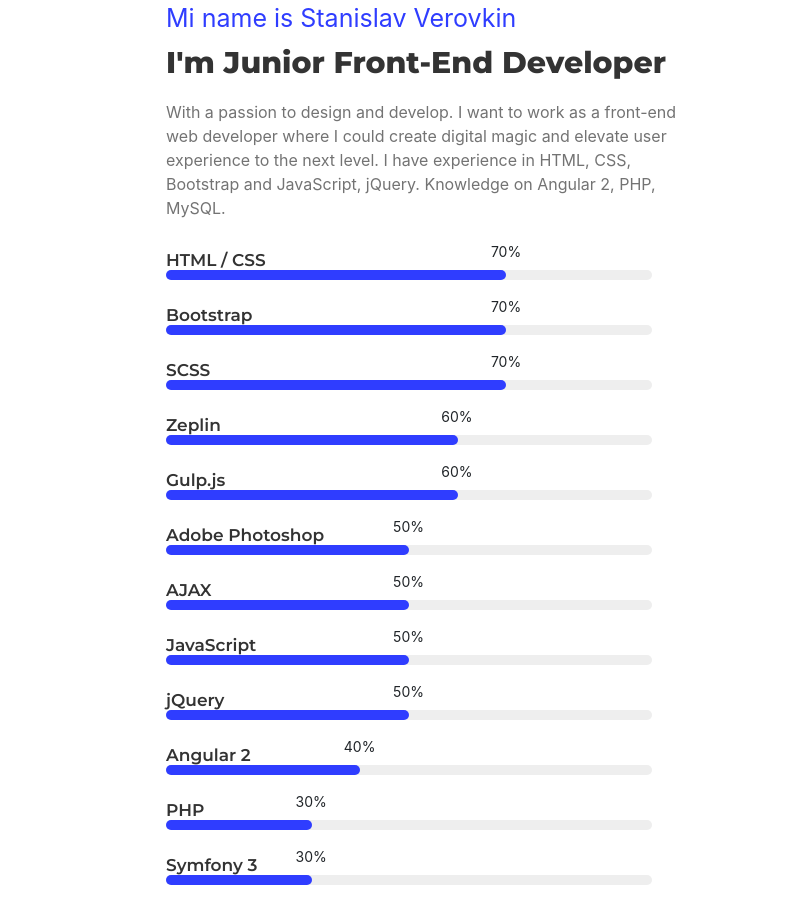
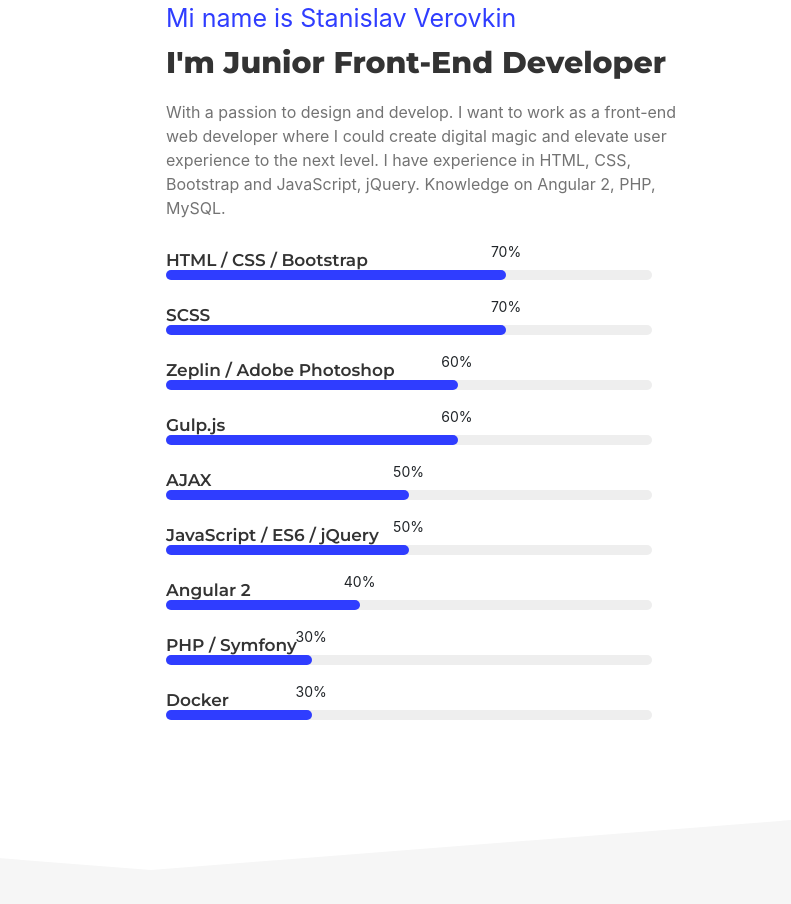
Before and after one commit to StanislavVerovkin/resume, a website: page index.html in a window 1280 px wide. Shown: the part 919-1823 px from the top of the page, 489-1280 px from the left. Drawn offline with nearby package versions, Linux system fonts and the light colour scheme; files that its build step writes are made by us from their sources.

Commit message:
changes skills

```diff
--- a/index.html
+++ b/index.html
@@ -80,13 +80,7 @@
                         Angular 2, PHP, MySQL.
                     </p>
                     <div class="skills-bar mb-25px">
-                        <h6 class="fw-600">HTML / CSS</h6>
-                        <div class="skills-progress bg-eee radius-50px">
-                            <span class="bg-blue radius-50px" data-value='70%'></span>
-                        </div>
-                    </div>
-                    <div class="skills-bar mb-25px">
-                        <h6 class="fw-600">Bootstrap</h6>
+                        <h6 class="fw-600">HTML / CSS / Bootstrap</h6>
                         <div class="skills-progress bg-eee radius-50px">
                             <span class="bg-blue radius-50px" data-value='70%'></span>
                         </div>
@@ -98,7 +92,7 @@
                         </div>
                     </div>
                     <div class="skills-bar mb-25px">
-                        <h6 class="fw-600">Zeplin</h6>
+                        <h6 class="fw-600">Zeplin / Adobe Photoshop</h6>
                         <div class="skills-progress bg-eee radius-50px">
                             <span class="bg-blue radius-50px" data-value='60%'></span>
                         </div>
@@ -110,25 +104,13 @@
                         </div>
                     </div>
                     <div class="skills-bar mb-25px">
-                        <h6 class="fw-600">Adobe Photoshop</h6>
-                        <div class="skills-progress bg-eee radius-50px">
-                            <span class="bg-blue radius-50px" data-value='50%'></span>
-                        </div>
-                    </div>
-                    <div class="skills-bar mb-25px">
                         <h6 class="fw-600">AJAX</h6>
                         <div class="skills-progress bg-eee radius-50px">
                             <span class="bg-blue radius-50px" data-value='50%'></span>
                         </div>
                     </div>
                     <div class="skills-bar mb-25px">
-                        <h6 class="fw-600">JavaScript</h6>
-                        <div class="skills-progress bg-eee radius-50px">
-                            <span class="bg-blue radius-50px" data-value='50%'></span>
-                        </div>
-                    </div>
-                    <div class="skills-bar mb-25px">
-                        <h6 class="fw-600">jQuery</h6>
+                        <h6 class="fw-600">JavaScript / ES6 / jQuery</h6>
                         <div class="skills-progress bg-eee radius-50px">
                             <span class="bg-blue radius-50px" data-value='50%'></span>
                         </div>
@@ -140,13 +122,7 @@
                         </div>
                     </div>
                     <div class="skills-bar mb-25px">
-                        <h6 class="fw-600">PHP</h6>
-                        <div class="skills-progress bg-eee radius-50px">
-                            <span class="bg-blue radius-50px" data-value='30%'></span>
-                        </div>
-                    </div>
-                    <div class="skills-bar mb-25px">
-                        <h6 class="fw-600">Symfony 3</h6>
+                        <h6 class="fw-600">PHP / Symfony</h6>
                         <div class="skills-progress bg-eee radius-50px">
                             <span class="bg-blue radius-50px" data-value='30%'></span>
                         </div>
```
